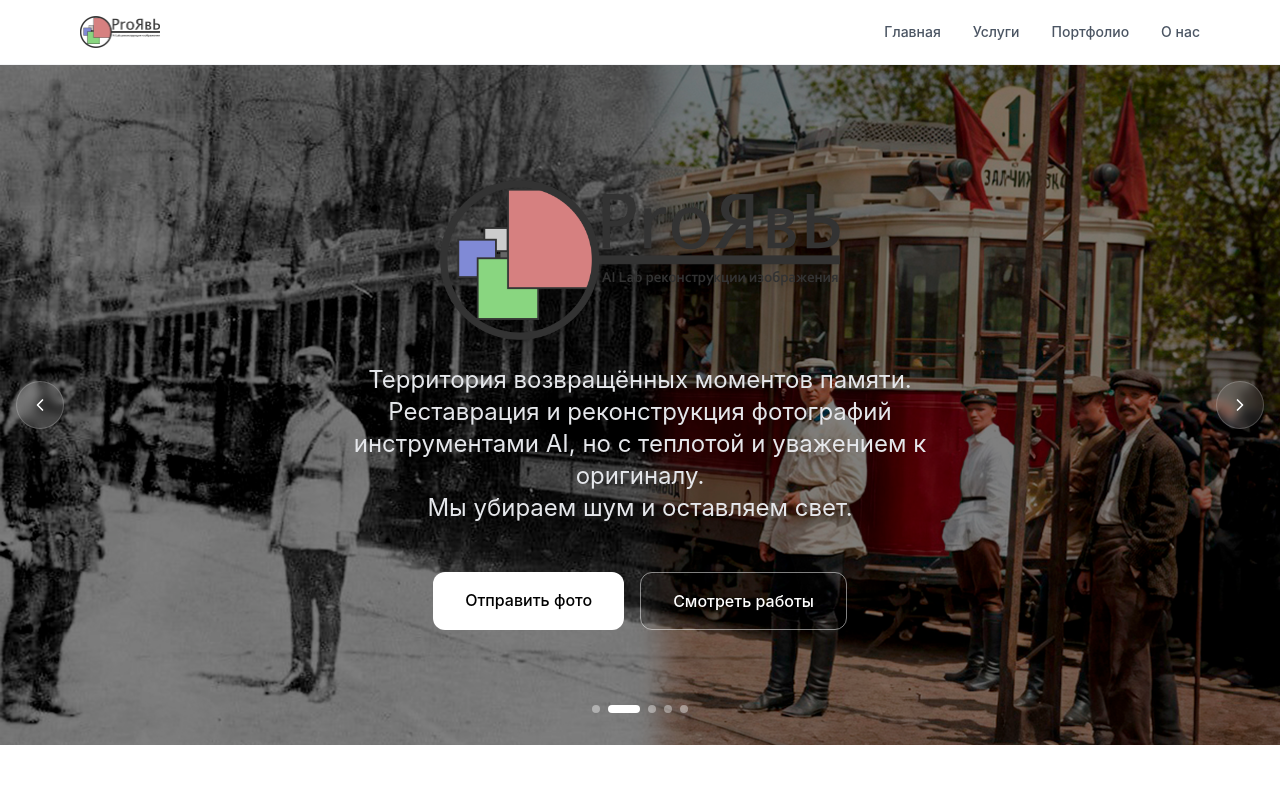
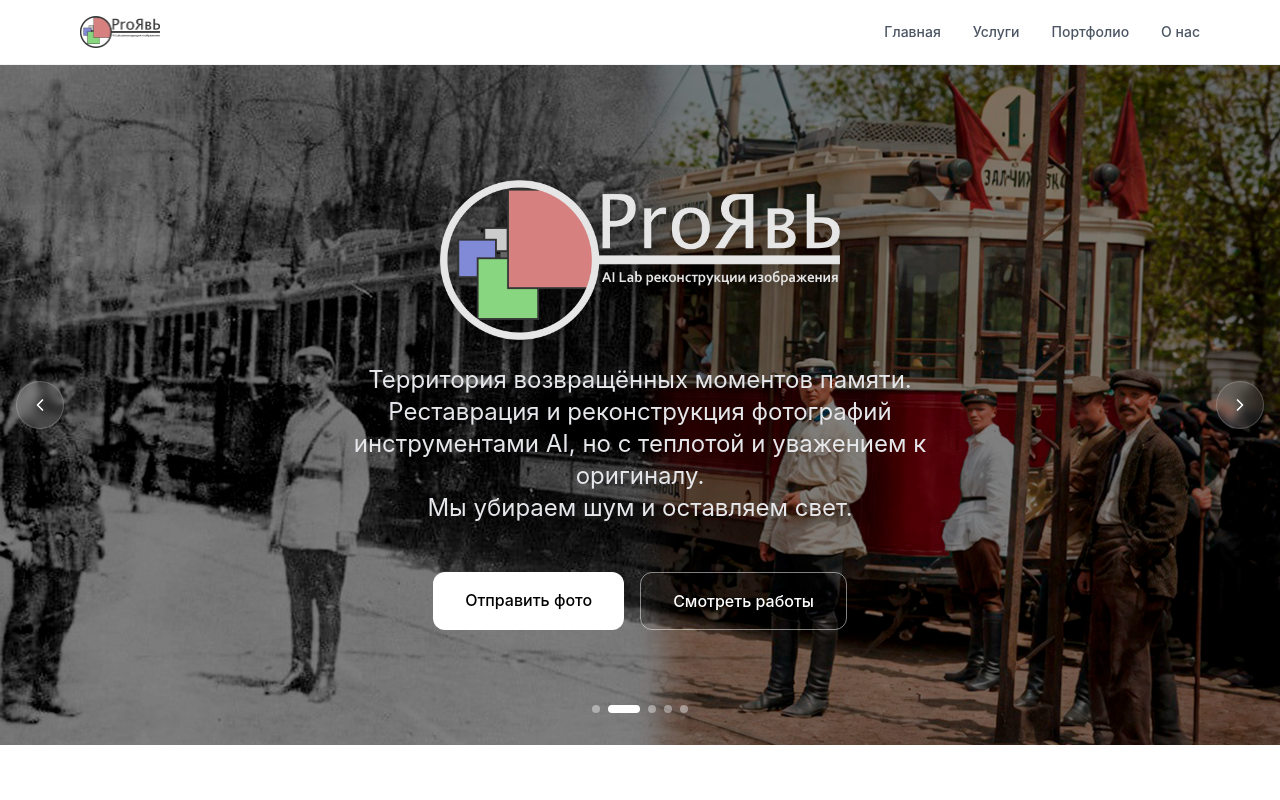
Before and after one commit to proyavi-art/site-proyavi-art, a Next.js app: page / in a window 1280 px wide. Shown: the top 800 px of the page. Built offline with nearby package versions, Linux system fonts and the light colour scheme.

Commit message:
изменение цвета логотипа page.tsx

```diff
--- a/app/page.tsx
+++ b/app/page.tsx
@@ -8,7 +8,7 @@ export default function Home() {
       {/* HERO со слайдером фонов */}
       <HeroSlider>
         <img
-          src="/images/logo.png"
+          src="/images/logo-white.png"
           alt="ProЯвь"
           className="mx-auto mb-6 w-auto max-w-[280px] md:max-w-[400px] h-auto drop-shadow-lg"
         />
```
